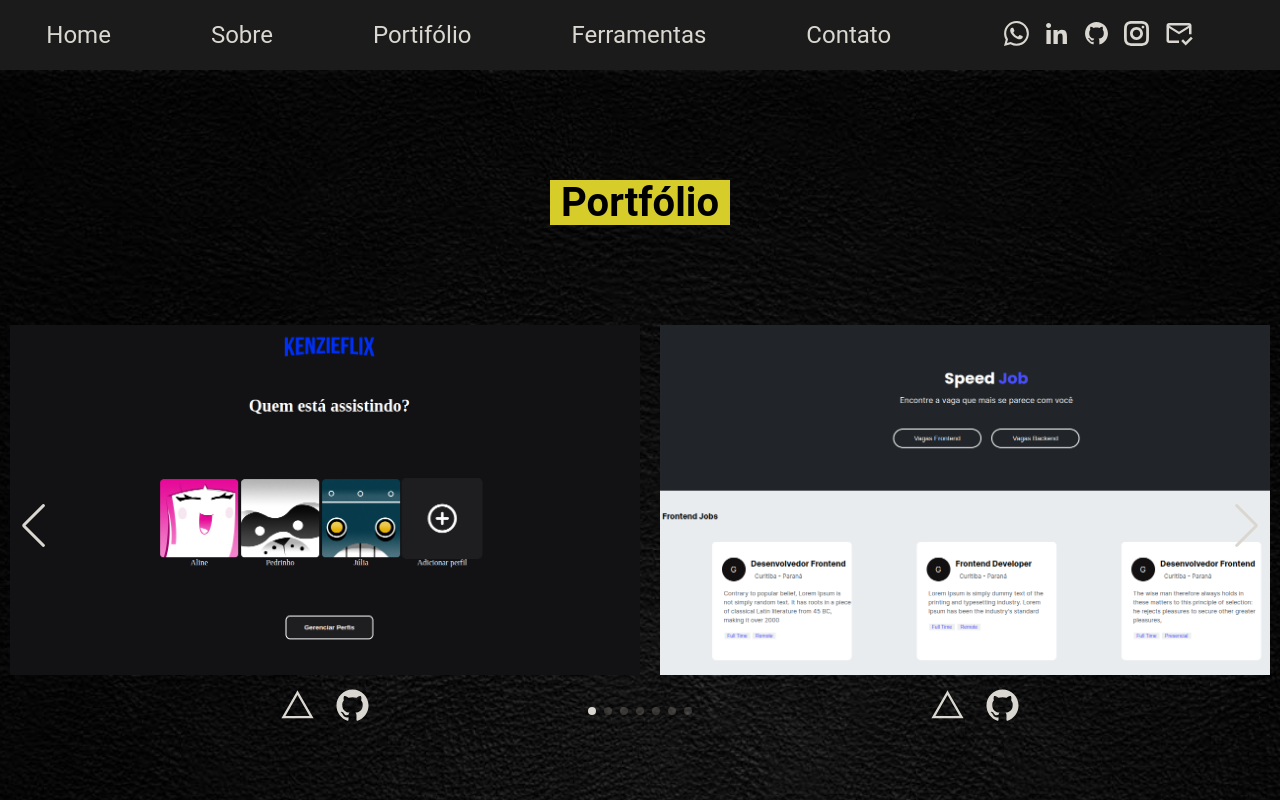
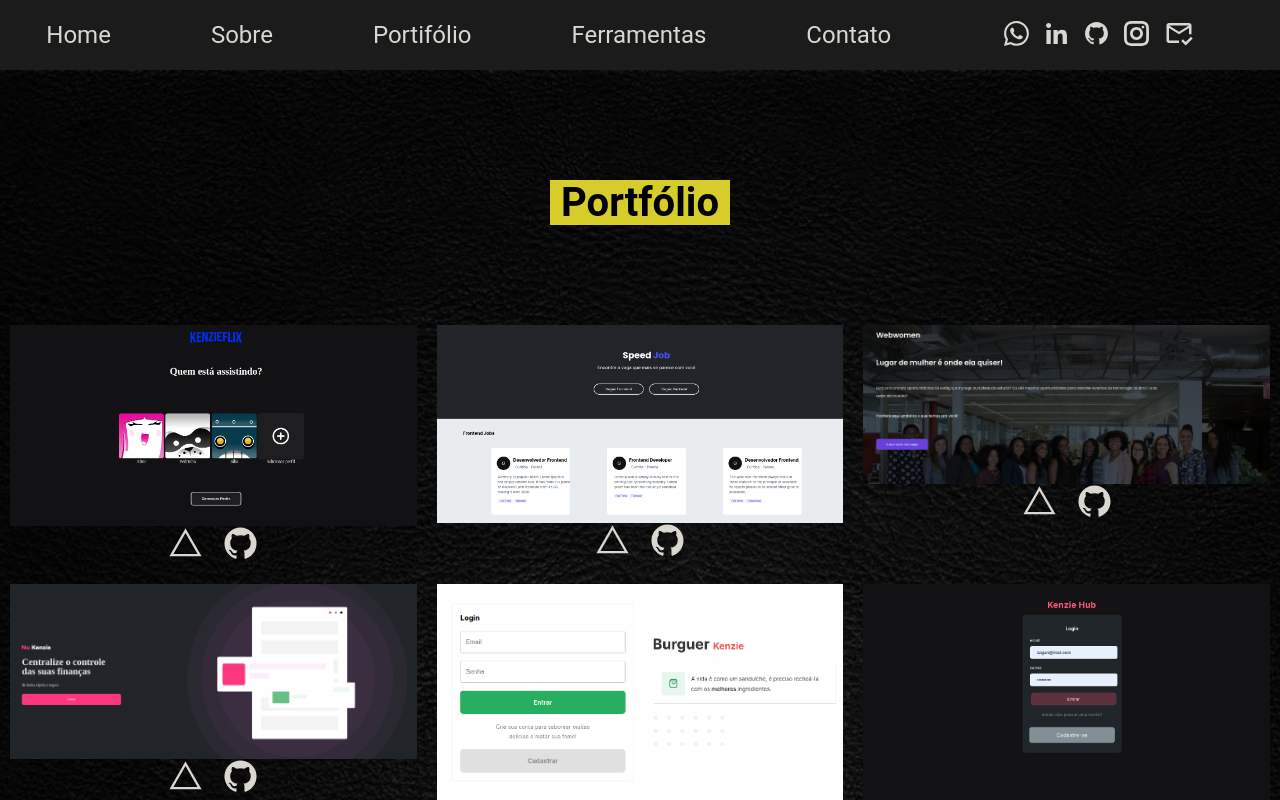
Before and after one commit to Geraldopereirads/potfolio-geraldopereirads-1.0, a React (Vite) app: page /portifolio in a window 1280 px wide. Shown: the top 800 px of the page. Built offline with nearby package versions, Linux system fonts and the light colour scheme.

Commit message:
style: add responsive cards projects

```diff
--- /dev/null
+++ b/src/interface/projects.interface.ts
@@ -0,0 +1,6 @@
+export interface IProject {
+  tittle: string;
+  img: string;
+  urlVercel: string;
+  github: string;
+}
--- a/src/pages/PortifolioPage/mainPortfolioPageSlider/ProjectList/projectList.tsx
+++ /dev/null
@@ -1,22 +0,0 @@
-import { GrGithub, GrLinkedinOption } from "react-icons/gr";
-import { RxVercelLogo } from "react-icons/rx";
-import { Link } from "react-router-dom";
-import { ProjectListStyleLi, ProjectListStyleDiv } from "./projectListStyle";
-
-export const ProjectsList = ({ project }: any) => {
-  return (
-    <ProjectListStyleLi>
-      <Link target="_blank" title="projeto" to={project.urlVercel}>
-        <img src={project.img} alt="Projeto" />
-      </Link>
-      <ProjectListStyleDiv>
-        <Link title="github" target="_blank" to={project.urlVercel}>
-          <RxVercelLogo size={35} />
-        </Link>
-        <Link title="github" target="_blank" to={project.github}>
-          <GrGithub size={35} />
-        </Link>
-      </ProjectListStyleDiv>
-    </ProjectListStyleLi>
-  );
-};
--- /dev/null
+++ b/src/pages/PortifolioPage/mainPortfolioPageSlider/ProjectListOne/projectListOne.tsx
@@ -0,0 +1,25 @@
+import { GrGithub, GrLinkedinOption } from "react-icons/gr";
+import { RxVercelLogo } from "react-icons/rx";
+import { Link } from "react-router-dom";
+import {
+  ProjectListStyleLiOne,
+  ProjectListStyleDivOne,
+} from "./projectListStyleOne";
+
+export const ProjectsListOne = ({ project }: any) => {
+  return (
+    <ProjectListStyleLiOne>
+      <Link target="_blank" title="projeto" to={project.urlVercel}>
+        <img src={project.img} alt="Projeto" />
+      </Link>
+      <ProjectListStyleDivOne>
+        <Link title="Vercel" target="_blank" to={project.urlVercel}>
+          <RxVercelLogo size={35} />
+        </Link>
+        <Link title="Github" target="_blank" to={project.github}>
+          <GrGithub size={35} />
+        </Link>
+      </ProjectListStyleDivOne>
+    </ProjectListStyleLiOne>
+  );
+};
--- /dev/null
+++ b/src/pages/PortifolioPage/mainPortfolioPageSlider/ProjectListOne/projectListStyleOne.ts
@@ -0,0 +1,30 @@
+import styled from "styled-components";
+
+export const ProjectListStyleLiOne = styled.li`
+  display: flex;
+  flex-direction: column;
+  gap: 10px;
+
+  img {
+    width: 100%;
+    height: 350px;
+    object-fit: cover;
+  }
+  a {
+    cursor: pointer;
+  }
+`;
+
+export const ProjectListStyleDivOne = styled.div`
+  display: flex;
+  justify-content: center;
+  gap: 150px;
+
+  a {
+    cursor: pointer;
+  }
+
+  @media (min-width: 700px) {
+    gap: 20px;
+  }
+`;
--- a/src/pages/PortifolioPage/mainPortfolioPageSlider/ProjectList/projectListStyle.ts
+++ b/src/pages/PortifolioPage/mainPortfolioPageSlider/ProjectListTwo/projectListStyleTwo.ts
@@ -1,13 +1,11 @@
 import styled from "styled-components";
 
-export const ProjectListStyleLi = styled.li`
+export const ProjectListStyleLiTwo = styled.li`
   display: flex;
   flex-direction: column;
-  gap: 10px;
-
   img {
     width: 100%;
-    height: 350px;
+    height: 100%;
     object-fit: cover;
   }
   a {
@@ -15,11 +13,10 @@ export const ProjectListStyleLi = styled.li`
   }
 `;
 
-export const ProjectListStyleDiv = styled.div`
+export const ProjectListStyleDivTwo = styled.div`
+  width: 100%;
   display: flex;
   justify-content: center;
-  gap: 150px;
-
   a {
     cursor: pointer;
   }
--- /dev/null
+++ b/src/pages/PortifolioPage/mainPortfolioPageSlider/ProjectListTwo/projectListTwo.tsx
@@ -0,0 +1,28 @@
+import { GrGithub } from "react-icons/gr";
+import { RxVercelLogo } from "react-icons/rx";
+import { Link } from "react-router-dom";
+import {
+  ProjectListStyleLiTwo,
+  ProjectListStyleDivTwo,
+} from "./projectListStyleTwo";
+import { IProject } from "interface/projects.interface";
+
+export const ProjectsListTwo = ({ project }: any) => {
+  return (
+    <ProjectListStyleLiTwo>
+      <Link target="_blank" title="projeto" to={project.urlVercel}>
+        <h2>{project.tittle}</h2>
+        <img src={project.img} alt="Projeto" />
+      </Link>
+      <Link target="_blank" title="projeto" to={project.urlVercel}></Link>
+      <ProjectListStyleDivTwo>
+        <Link title="Vercel" target="_blank" to={project.urlVercel}>
+          <RxVercelLogo size={35} />
+        </Link>
+        <Link title="Github" target="_blank" to={project.github}>
+          <GrGithub size={35} />
+        </Link>
+      </ProjectListStyleDivTwo>
+    </ProjectListStyleLiTwo>
+  );
+};
--- a/src/pages/PortifolioPage/mainPortfolioPageSlider/mainPortfolioPage.tsx
+++ b/src/pages/PortifolioPage/mainPortfolioPageSlider/mainPortfolioPage.tsx
@@ -1,8 +1,12 @@
 import { projectsData } from "@/utils/projectsData";
-import { ProjectsList } from "./ProjectList/projectList";
+import { ProjectsListOne } from "./ProjectListOne/projectListOne";
 import { Swiper, SwiperSlide } from "swiper/react";
 import { useState, useEffect } from "react";
-import { MainPortfolioPageStyleUl } from "./mainPortfolioPageStyle";
+import {
+  MainPortfolioPageStyleUlOne,
+  MainPortfolioPageStyleUlTwo,
+} from "./mainPortfolioPageStyle";
+import { ProjectsListTwo } from "./ProjectListTwo/projectListTwo";
 
 export const MainPortfolioPage = () => {
   const [slidePerView, setSlidePerView] = useState(2);
@@ -26,7 +30,8 @@ export const MainPortfolioPage = () => {
 
   return (
     <main>
-      <MainPortfolioPageStyleUl>
+      {window.innerWidth < 700 ? (
+        <MainPortfolioPageStyleUlOne>
           <Swiper
             loop={true}
             slidesPerView={slidePerView}
@@ -35,11 +40,18 @@ export const MainPortfolioPage = () => {
           >
             {projectsData.map((project, index) => (
               <SwiperSlide key={index}>
-              <ProjectsList project={project} />
+                <ProjectsListOne project={project} />
               </SwiperSlide>
             ))}
           </Swiper>
-      </MainPortfolioPageStyleUl>
+        </MainPortfolioPageStyleUlOne>
+      ) : (
+        <MainPortfolioPageStyleUlTwo>
+          {projectsData.map((project, index) => (
+            <ProjectsListTwo project={project} />
+          ))}
+        </MainPortfolioPageStyleUlTwo>
+      )}
     </main>
   );
 };
--- a/src/pages/PortifolioPage/mainPortfolioPageSlider/mainPortfolioPageStyle.ts
+++ b/src/pages/PortifolioPage/mainPortfolioPageSlider/mainPortfolioPageStyle.ts
@@ -1,6 +1,6 @@
 import styled from "styled-components";
 
-export const MainPortfolioPageStyleUl = styled.ul`
+export const MainPortfolioPageStyleUlOne = styled.ul`
   .swiper-wrapper {
     display: flex;
     gap: 20px;
@@ -20,7 +20,9 @@ export const MainPortfolioPageStyleUl = styled.ul`
     color: var(--title-nav);
     background-color: var(--title-nav);
   }
-
+  .swiper-pagination-horizontal {
+    z-index: 0;
+  }
   @media (max-width: 700px) {
     .swiper-button-prev {
       display: none;
@@ -31,3 +33,13 @@ export const MainPortfolioPageStyleUl = styled.ul`
     }
   }
 `;
+
+export const MainPortfolioPageStyleUlTwo = styled.ul`
+  display: grid;
+  grid-template-columns: 1fr 1fr;
+  gap: 20px;
+
+  @media (min-width: 1200px) {
+    grid-template-columns: 1fr 1fr 1fr;
+  }
+`;
```
Lines whose indentation alone changed are shown as unchanged.
